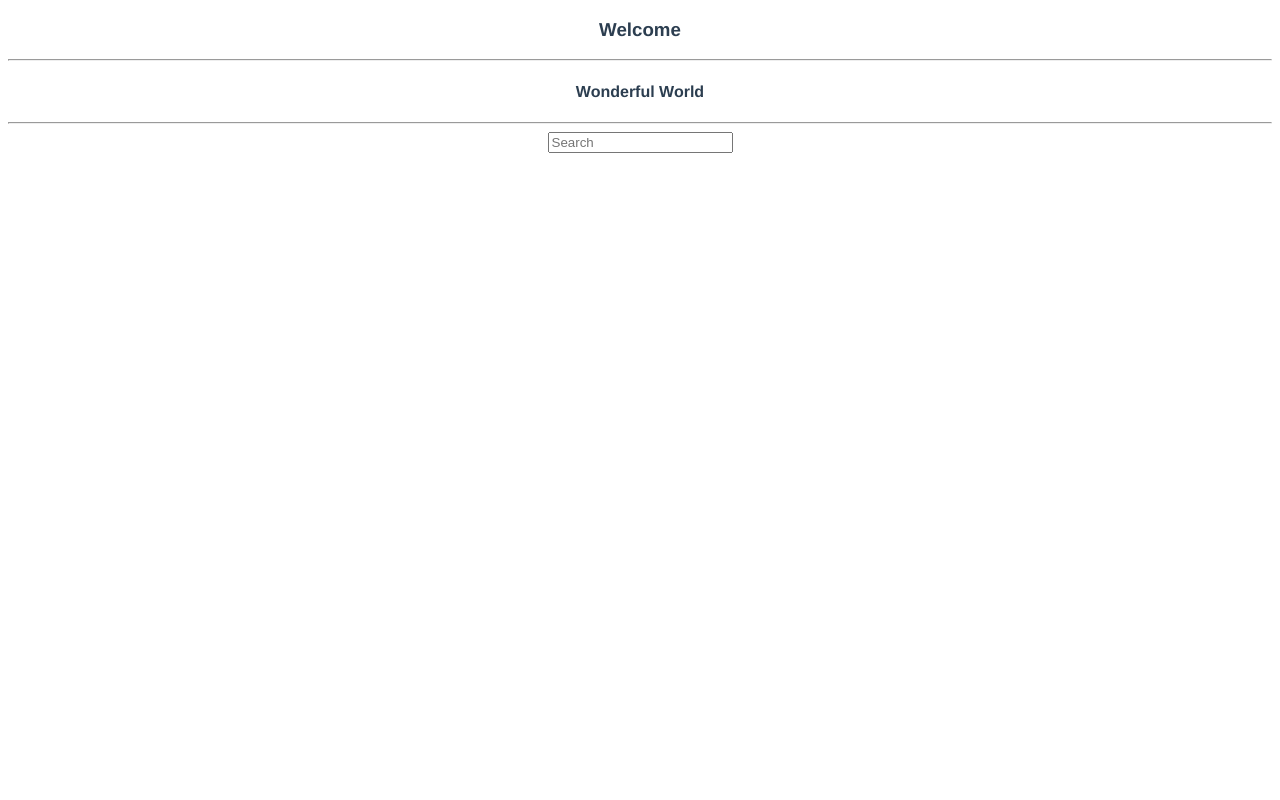
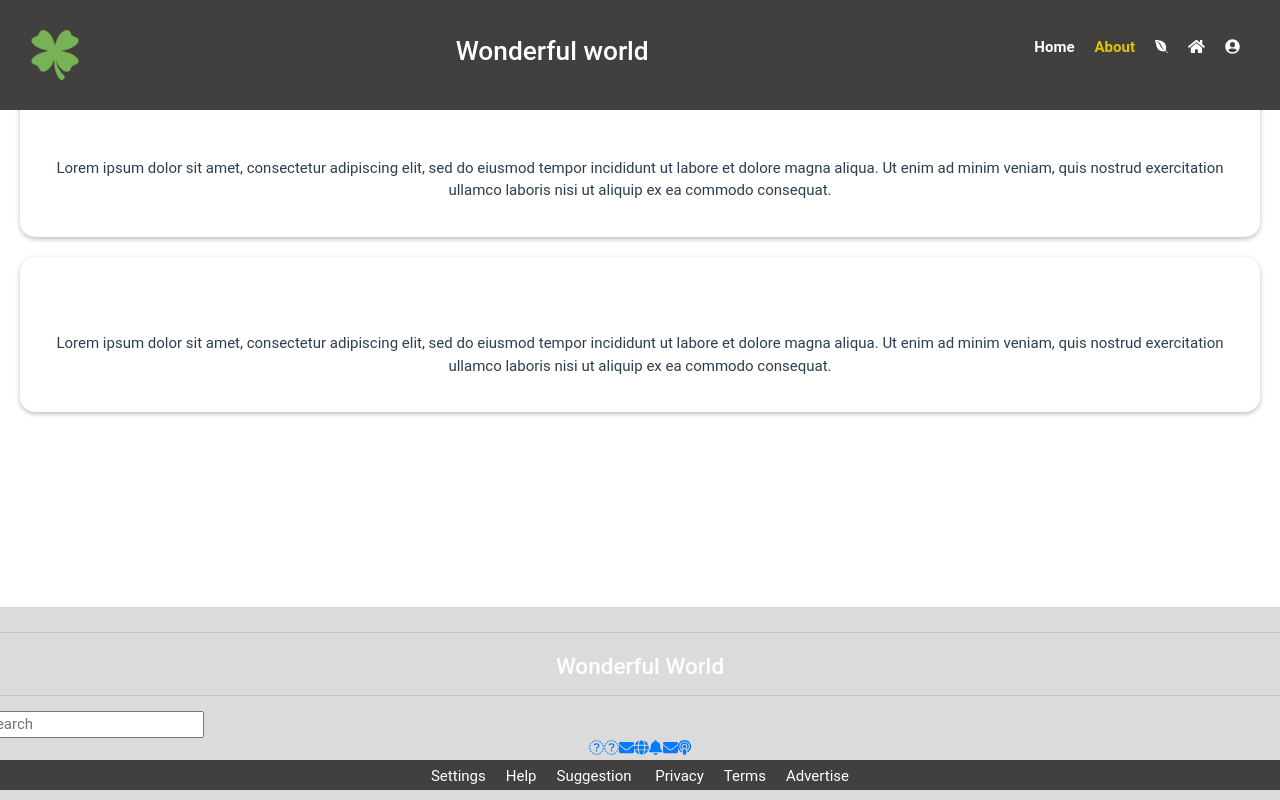
Before and after one commit to CreativeCoder28/Vuejs_Multistepform_App, a Vue app: page /#/about in a window 1280 px wide. Built offline with nearby package versions, Linux system fonts and the light colour scheme.

Commit message:
footer added

```diff
--- a/src/App.vue
+++ b/src/App.vue
@@ -1,51 +1,25 @@
 <template>
   <div id="app">
-  <!--  <div id="nav">
-      <router-link to="/">Home</router-link> |
-      <router-link to="/about">About</router-link>
-    </div>
-    <router-view /> -->
-    <webapp-header title="Welcome"></webapp-header>
-    <webapp-content></webapp-content>
+    <webapp-header title="Wonderful world"></webapp-header>
+    <router-view />
     <webapp-footer></webapp-footer>
   </div>
 </template>
 
 <script>
 import header from "./components/Header";
-import content from "./components/content";
 import footer from "./components/Footer";
 
 export default {
   name: "App",
 
-  components:{
+  components: {
     "webapp-header": header,
-    "webapp-content": content,
-    "webapp-footer": footer,
-  },
-}
+    "webapp-footer": footer
+  }
+};
 </script>
 
 <style lang="scss">
-#app {
-  font-family: Avenir, Helvetica, Arial, sans-serif;
-  -webkit-font-smoothing: antialiased;
-  -moz-osx-font-smoothing: grayscale;
-  text-align: center;
-  color: #2c3e50;
-}
 
-#nav {
-  padding: 30px;
-
-  a {
-    font-weight: bold;
-    color: #2c3e50;
-
-    &.router-link-exact-active {
-      color: #42b983;
-    }
-  }
-}
 </style>
--- a/src/components/Footer.vue
+++ b/src/components/Footer.vue
@@ -1,23 +1,37 @@
 <template>
   <footer class="main-footer">
-  <hr/>
-  <div class="social">
-    <h4>Wonderful World  </h4>
-    <hr/>
-    <div class="row">
-      <input class="search" type="text" name="search" placeholder="Search"/>
-    </div><a href=""><i class="fa fa-2x fa-facebook"> </i></a><a href=""><i class="fa fa-2x fa-twitter"></i></a><a href=""><i class="fa fa-2x fa-envelope"> </i></a><a href=""><i class="fa fa-2x fa-globe"></i></a><a href=""><i class="fa fa-2x fa-bell"></i></a><a href=""><i class="fa fa-2x fa-envelope"> </i></a><a href=""><i class="fa fa-2x fa-podcast"></i></a>
-  </div>
-</footer>
+    <hr />
+    <div class="social">
+      <h4>Wonderful World</h4>
+      <hr />
+      <div class="row">
+        <input class="search" type="text" name="search" placeholder="Search" />
+      </div>
+      <a href=""><i class="fa  fa-facebook"> </i></a>
+      <a href=""><i class="fa  fa-twitter"></i></a>
+      <a href=""><i class="fa  fa-envelope"> </i></a>
+      <a href=""><i class="fa  fa-globe"></i></a>
+      <a href=""><i class="fa  fa-bell"></i></a>
+      <a href=""><i class="fa  fa-envelope"> </i></a>
+      <a href=""><i class="fa  fa-podcast"></i></a>
+    </div>
+    <nav class="footer-panel">
+      <ul>
+        <a href="/">Settings</a>
+        <a href="/">Help</a>
+        <a href="/">Suggestion </a>
+        <a href="/">Privacy</a>
+        <a href="/">Terms</a>
+        <a href="/">Advertise </a>
+      </ul>
+  </nav>
+
+  </footer>
 
 </template>
 
 <script>
-export default {
-
-}
+export default {};
 </script>
 
-<style>
-
-</style>
+<style></style>
--- a/src/components/Header.vue
+++ b/src/components/Header.vue
@@ -1,6 +1,16 @@
 <template>
-  <header>
-    <h3>{{title}}</h3>
+  <header class="header">
+    <nav class="navbar navbar-light" id="nav">
+      <img height="50px" alt="Vue logo" src="../assets/logo.png" />
+      <h3 class="logo" href="/">{{ title }}</h3>
+        <ul >
+          <router-link to="/">Home</router-link>
+          <router-link to="/about">About</router-link>
+          <a class="navlink" href="#"><i class="fab fab-2x fa-envira"></i></a>
+          <a class="navlink" href="/"><i class="fas fas-2x fa-home"></i></a>
+          <a class="navlink" href="#"><i class="fas fas-2x fa-user-circle"></i></a>
+        </ul>
+    </nav>
   </header>
 </template>
 
@@ -10,10 +20,23 @@ export default {
   props: {
     title: String
   }
-
-}
+};
 </script>
 
 <style>
+h3 {
+  margin: 40px 0 0;
+}
+ul {
+  list-style-type: none;
+  padding: 0;
+}
+li {
+  display: inline-block;
+  margin: 0 10px;
+}
+a {
+  color: #42b983;
+}
 
 </style>
--- a/src/main.js
+++ b/src/main.js
@@ -1,7 +1,11 @@
 import Vue from "vue";
+import "./plugins/bootstrap-vue";
 import App from "./App.vue";
 import router from "./router";
 import store from "./store";
+import './styles.scss';
+import '@fortawesome/fontawesome-free/css/all.css'
+import '@fortawesome/fontawesome-free/js/all.js'
 
 Vue.config.productionTip = false;
 
--- /dev/null
+++ b/src/styles.scss
@@ -0,0 +1,188 @@
+@import "../node_modules/bootstrap/scss/bootstrap.scss";
+@import url('https://fonts.googleapis.com/css?family=Roboto+Condensed');
+
+$text-primary: rgb(255, 255, 255);
+$text-secondary: #2c3e50;
+$bg-primary: rgb(65, 64, 63);
+$bg-secondary: white;
+$highlight-background: rgba(212, 211, 211, 0.8);
+$highlight-color: #e2c209;
+
+
+:root {
+  font-size: 15px;
+  line-height: 1;
+  font-family: 'Roboto', sans-serif;
+}
+
+html, body {
+  font-family: 'Roboto', sans-serif;
+}
+
+body::-webkit-scrollbar {
+  width: 0.3rem;
+}
+
+body::-webkit-scrollbar-thumb {
+  background: $bg-primary;
+  border-radius: 0.2rem;
+}
+
+
+*,
+*:before,
+*:after {
+  box-sizing: border-box;
+  text-decoration: none;
+  list-style: none;
+  margin: 0;
+  padding: 0;
+}
+
+#app {
+  font-family: 'Roboto', sans-serif;
+  -webkit-font-smoothing: antialiased;
+  -moz-osx-font-smoothing: grayscale;
+  text-align: center;
+  color: $text-secondary;
+}
+
+#nav {
+  padding: 30px;
+
+  a {
+    font-weight: bold;
+    color: $text-primary;
+
+    &.router-link-exact-active {
+      color: $highlight-color;
+    }
+  }
+}
+
+h1,
+h2,
+h3,
+h4,
+h5,
+h6 {
+  color: $text-primary;
+}
+
+
+/*Header style
+----------------------------------------------*/
+.header {
+  position: fixed;
+  width: 100%;
+  z-index: 99;
+  background-color: $bg-primary;
+}
+
+.header  ul{
+  color: $text-primary;
+}
+
+/* Add media queries for responsiveness - when the screen is 500px wide or less, stack the links on top of each other */
+@media screen and (max-width: 500px) {
+  .header h3{
+    float: none;
+    display: block;
+    text-align: left;
+  }
+  .header  ul{
+    float: none;
+  }
+}
+
+
+
+
+.panel {
+  box-shadow: 0 2px 5px 0 rgba(0, 0, 0, .26);
+  border-radius: 15px !important;
+  position: relative;
+  margin: 20px;
+}
+
+.panel-close {
+  transform: scale3d(0, 0, 0);
+}
+
+.panel-body {
+  position: relative;
+  padding: 20px;
+}
+
+.panel-heading {
+  background: var(--highlight-background) !important;
+  border-radius: 0;
+  padding: 15px;
+  border-bottom: 0 !important;
+}
+
+.panel-heading .panel-title {
+  text-transform: uppercase;
+  font-weight: 600;
+  margin: 0 20px;
+}
+
+
+/*footer styles
+---------------------------------------------.*/
+
+.main-footer {
+  justify-content: center;
+  background: $highlight-background;
+  bottom:0;
+  width: 100%;
+  position: absolute;
+  padding: 10px 0;
+}
+
+
+
+.main-footer>input .search {
+  background-color: transparent;
+  box-shadow: none;
+}
+
+nav {
+  width: 100%;
+  color: var(--text-primary);
+}
+nav ul a {
+  margin: 0 10px;
+  color: var(--text-primary);
+}
+
+nav ul a.active,
+nav ul a.hover {
+  background: #bbbcbd;
+  transition: .5s;
+  color: orange;
+}
+
+.footer-panel {
+  flex-grow: 1;
+  height: 30px;
+  background-color: $bg-primary;
+  display: flex;
+  position: relative;
+  color: $text-primary;
+  justify-content: center;
+  padding: 5px 0 ;
+}
+
+.social {
+  margin-top: 20px;
+  text-align: center;
+  justify-content: center;
+}
+
+.social i {
+  margin: 15px;
+  padding: 10px;
+  color: $bg-primary;
+
+}
--- a/src/views/About.vue
+++ b/src/views/About.vue
@@ -1,5 +1,36 @@
 <template>
   <div class="about">
-    <h1>This is an about page</h1>
+      <h1>About us</h1>
+      <hr>
+      <div class="panel">
+        <div class="panel-heading">
+          <div class="panel-title">
+            <h6>Info 1</h6>
+          </div>
+        </div>
+        <div class="panel-body">
+          <p>
+            Lorem ipsum dolor sit amet, consectetur adipiscing elit, sed do eiusmod
+            tempor incididunt ut labore et dolore magna aliqua. Ut enim ad minim
+            veniam, quis nostrud exercitation ullamco laboris nisi ut aliquip ex ea
+            commodo consequat.
+          </p>
+        </div>
+      </div>
+      <div class="panel">
+        <div class="panel-heading">
+          <div class="panel-title">
+            <h6>Info 2</h6>
+          </div>
+        </div>
+        <div class="panel-body">
+          <p>
+            Lorem ipsum dolor sit amet, consectetur adipiscing elit, sed do eiusmod
+            tempor incididunt ut labore et dolore magna aliqua. Ut enim ad minim
+            veniam, quis nostrud exercitation ullamco laboris nisi ut aliquip ex ea
+            commodo consequat.
+          </p>
+        </div>
+      </div>
   </div>
 </template>
--- a/src/views/Home.vue
+++ b/src/views/Home.vue
@@ -1,6 +1,6 @@
 <template>
   <div class="home">
-    <img alt="Vue logo" src="../assets/logo.png" />
+
     <HelloWorld msg="Welcome to Your Vue.js App" />
   </div>
 </template>
```
Also changed, not shown: package.json (+8 -2 lines), src/components/content.vue (+13 -0 lines), src/plugins/bootstrap-vue.js (added, +7 -0 lines), 1 other file (tests, documents, lock files or other folders).
